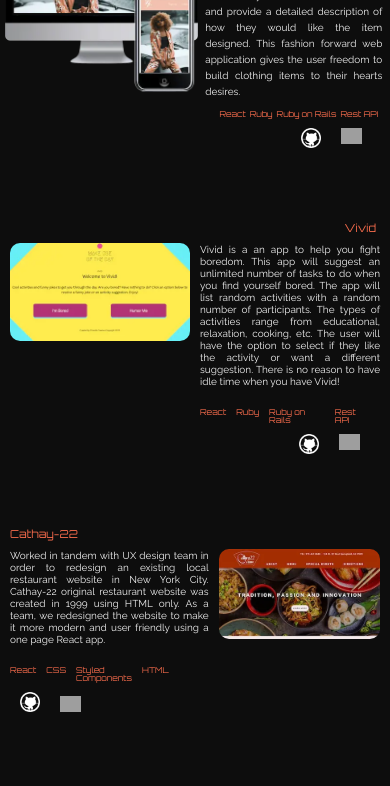
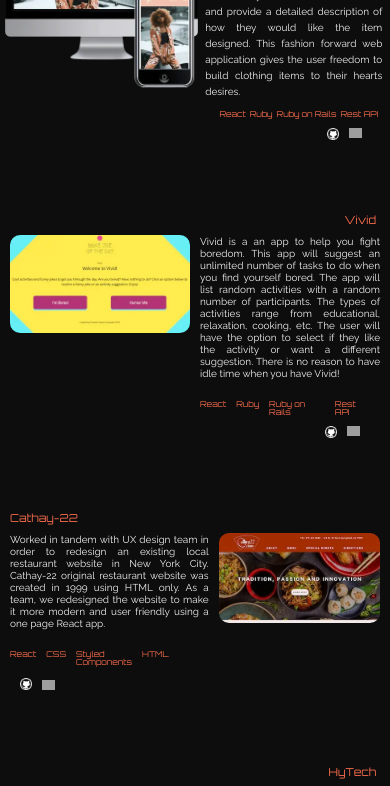
Before and after one commit to CherelleTownes/portfolio, a React (Create React App) app: page / in a window 390 px wide. Shown: the part 1240-2026 px from the top of the page. Built offline with nearby package versions, Linux system fonts and the light colour scheme; grey boxes are pictures that could not be loaded; what react-animations would draw is missing.

Commit message:
reduced icon mobile sizes

```diff
--- a/src/Components/Featured/index.js
+++ b/src/Components/Featured/index.js
@@ -130,9 +130,9 @@ const GitHub = styled.img`
     padding-right: 40px;
     padding-top: 30px;
     @media (max-width: 425px) {
-      height: 20px;
+      height: 12px;
       padding-top: 0;
-      padding-right: 20px;
+      padding-right: 10px;
 
     }
 `;
@@ -144,7 +144,7 @@ const Arrow = styled.img`
     padding-right: 100px;
     padding-top: 30px;
     @media (max-width: 425px) {
-      height: 16px;
+      height: 10px;
       padding-top: 0;
       padding-right: 20px;
     }
--- a/src/Components/Projects/index.js
+++ b/src/Components/Projects/index.js
@@ -115,9 +115,9 @@ const GitHub = styled.img`
     padding-right: 40px;
     padding-top: 30px;
     @media (max-width: 425px) {
-      height: 20px;
+      height: 12px;
       padding-top: 0;
-      padding-right: 20px;
+      padding-right: 10px;
     }
 `;
 
@@ -128,7 +128,7 @@ const Arrow = styled.img`
     padding-right: 100px;
     padding-top: 30px;
     @media (max-width: 425px) {
-      height: 16px;
+      height: 10px;
       padding-top: 0;
       padding-right: 20px;
     }
@@ -141,10 +141,10 @@ const CathayGitHub = styled.img`
     padding-right: 40px;
     padding-top: 30px;
     @media (max-width: 425px) {
-      height: 20px;
+      height: 12px;
       padding-top: 0;
       padding-left: 10px;
-      padding-right: 20px;
+      padding-right: 10px;
     }
 `;
 
@@ -154,7 +154,7 @@ const CathayArrow = styled.img`
     padding-right: 100px;
     padding-top: 30px;
     @media (max-width: 425px) {
-      height: 16px;
+      height: 10px;
       padding-top: 0;
       padding-right: 10px;
     }
```
